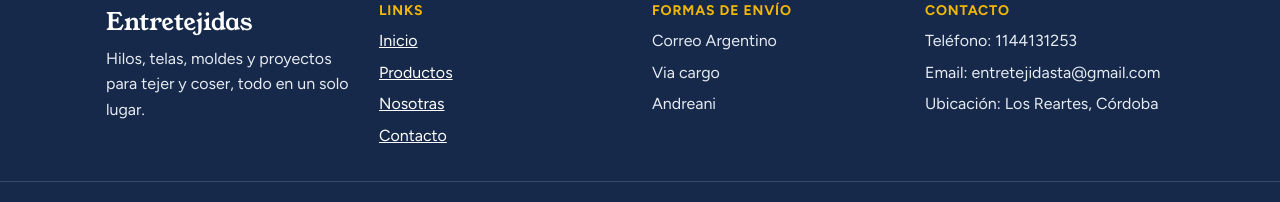
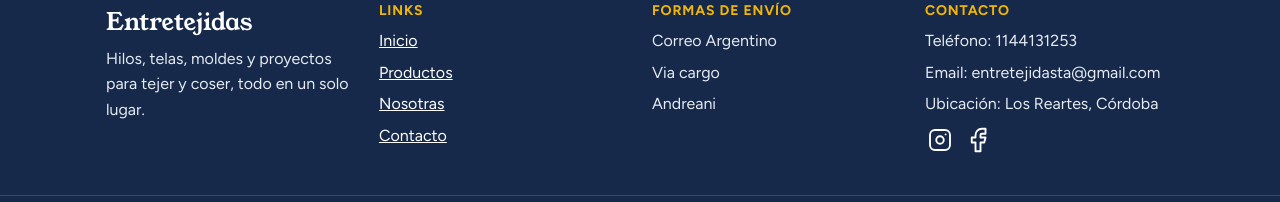
Before and after one commit to RamitaX19/Entretejidas-Crochet, a React (Vite) app in the folder mi-tienda-react/: page / in a window 1280 px wide. Shown: the part 858-1060 px from the top of the page. Built offline with nearby package versions, Linux system fonts and the light colour scheme; no server answers.

Commit message:
iconos de redes sociales en footer

```diff
--- a/mi-tienda-react/src/components/Footer.jsx
+++ b/mi-tienda-react/src/components/Footer.jsx
@@ -42,6 +42,10 @@ function Footer() {
             <li>Email: {TIENDA.email}</li>
             <li>Ubicación: {TIENDA.ubicacion}</li>
           </ul>
+          <li className="pie-redes">
+          <a rel="noopener noreferrer" target="_blank" href="https://www.instagram.com/entretejidas_crochet" ><svg xmlns="http://www.w3.org/2000/svg" width="30" height="30" viewBox="0 0 24 24" fill="none" stroke="currentColor" stroke-width="1.5" stroke-linecap="round" stroke-linejoin="round" class="icon icon-tabler icons-tabler-outline icon-tabler-brand-instagram"><path stroke="none" d="M0 0h24v24H0z" fill="none" /><path d="M4 8a4 4 0 0 1 4 -4h8a4 4 0 0 1 4 4v8a4 4 0 0 1 -4 4h-8a4 4 0 0 1 -4 -4l0 -8" /><path d="M9 12a3 3 0 1 0 6 0a3 3 0 0 0 -6 0" /><path d="M16.5 7.5v.01" /></svg> </a>
+          <a rel="noopener noreferrer" target="_blank" href="https://www.facebook.com/share/1C4SGfoXUz/" ><svg xmlns="http://www.w3.org/2000/svg" width="30" height="30" viewBox="0 0 24 24" fill="none" stroke="currentColor" stroke-width="1.5" stroke-linecap="round" stroke-linejoin="round" class="icon icon-tabler icons-tabler-outline icon-tabler-brand-facebook"><path stroke="none" d="M0 0h24v24H0z" fill="none" /><path d="M7 10v4h3v7h4v-7h3l1 -4h-4v-2a1 1 0 0 1 1 -1h3v-4h-3a5 5 0 0 0 -5 5v2h-3" /></svg> </a>
+          </li>
         </section>
       </div>
 
--- a/mi-tienda-react/src/index.css
+++ b/mi-tienda-react/src/index.css
@@ -669,6 +669,7 @@ input[type="checkbox"] { width: 1.25rem; height: 1.25rem; min-height: 0; padding
   max-width: 1100px; margin: 0 auto; padding: 2rem 1rem;
   display: grid; grid-template-columns: repeat(auto-fit, minmax(200px, 1fr)); gap: 1.5rem;
 }
+.pie-redes { display: flex; gap: 0.5rem; width: 100%; padding-top: 0.5rem; }
 .pie h2 {
   margin-bottom: 0.5rem;
   font-family: "Figtree", system-ui, sans-serif; font-size: 0.875rem; font-weight: 700;
```
